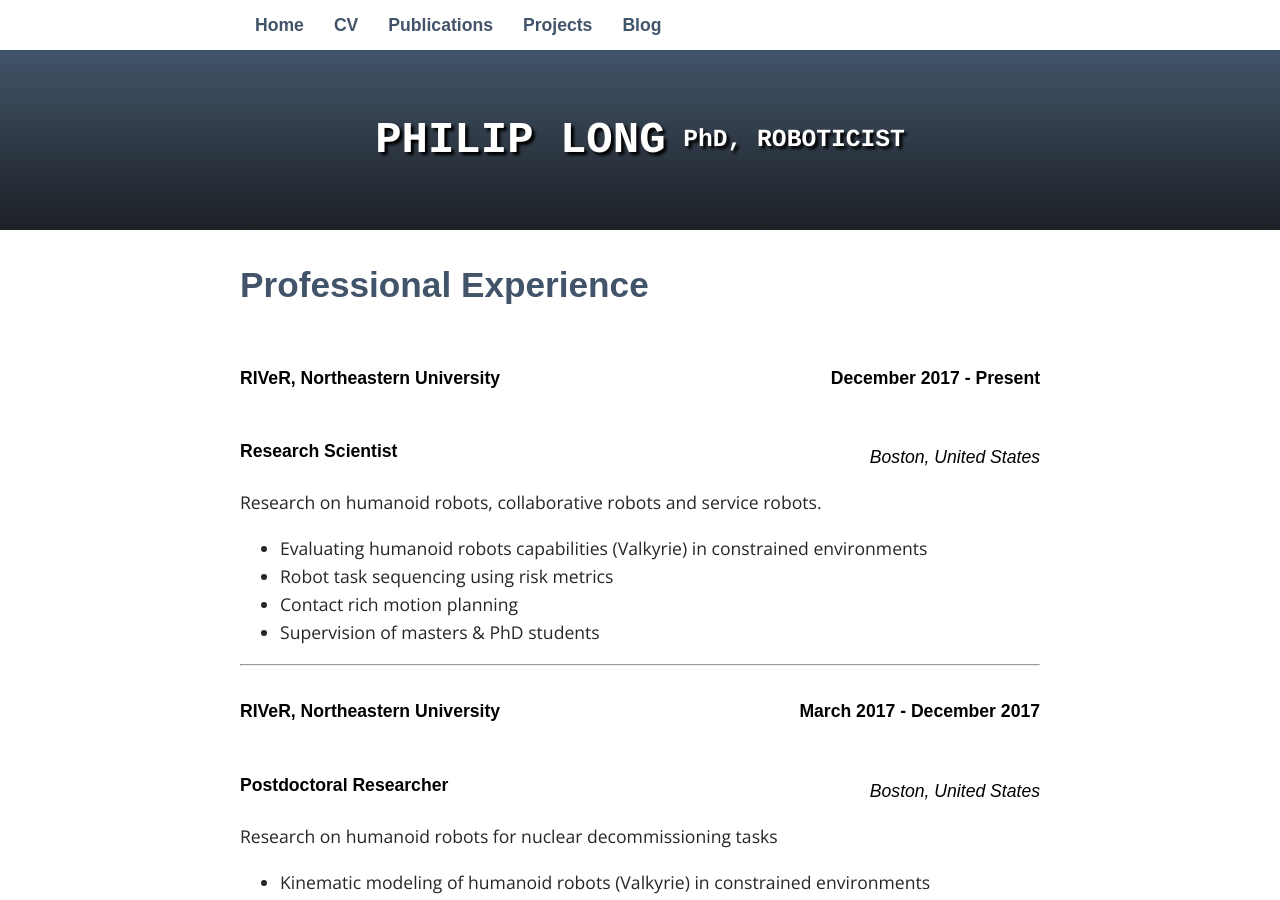
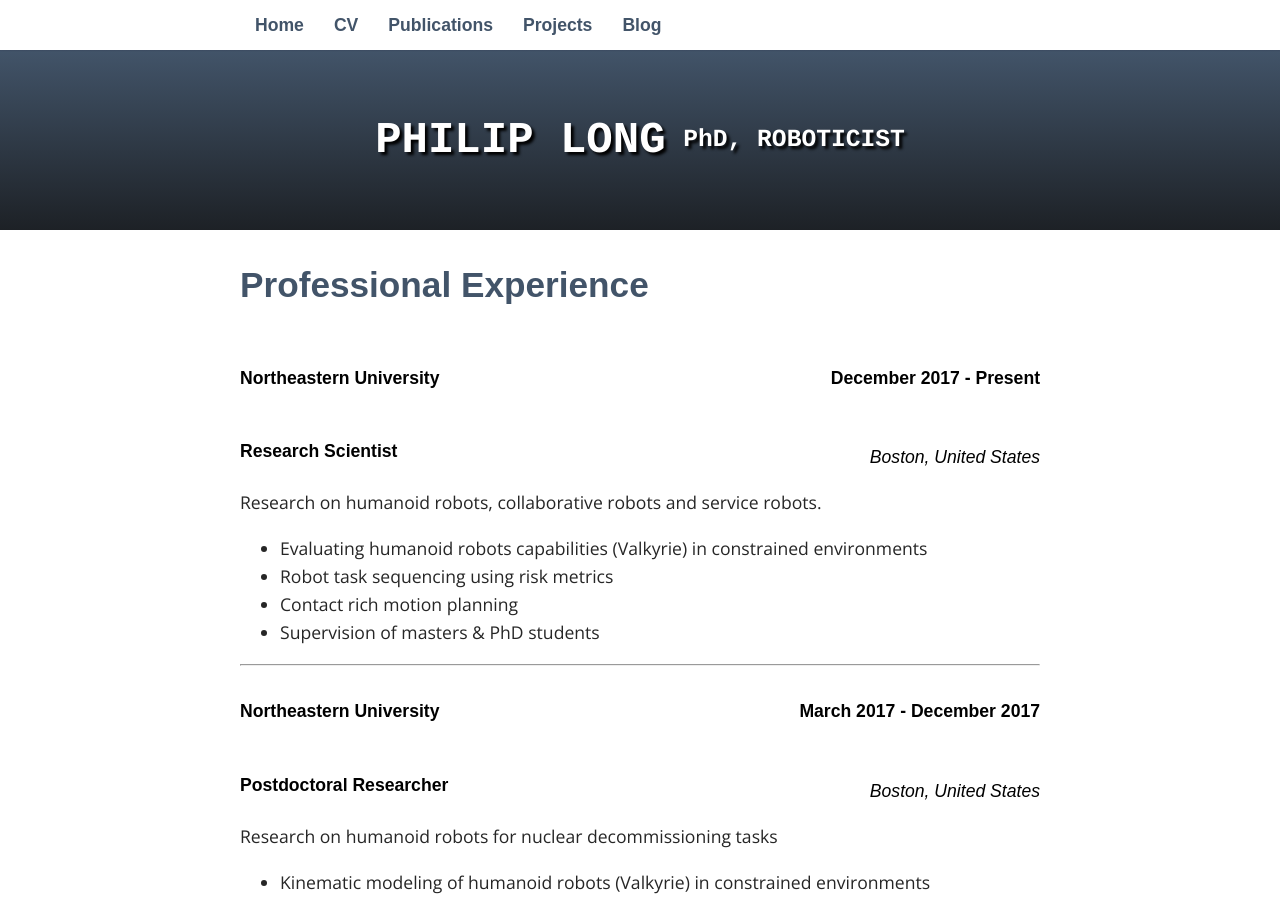
Before and after one commit to philip-long/philip-long.github.io, a Jekyll site: the page built from cv/index.html, in a window 1280 px wide and 900 px high. Built offline with Jekyll 4.4.1, drawn with Linux system fonts in a browser that asks for light colours; nearby versions of some CDN libraries; some web fonts are replaced; library files that are not in the unit come from our copies.

Commit message:
Update index.html

```diff
--- a/cv/index.html
+++ b/cv/index.html
@@ -10,7 +10,7 @@ title: CV
 
 
 	<div style="clear: both">
-    <h4 style="float: left">RIVeR, Northeastern University</h4>
+    <h4 style="float: left">Northeastern University</h4>
     <h4 style="float: right">December 2017 - Present</h4>
 </div>
 
@@ -39,7 +39,7 @@ title: CV
 
 
 <div style="clear: both">
-    <h4 style="float: left">RIVeR, Northeastern University</h4>
+    <h4 style="float: left">Northeastern University</h4>
     <h4 style="float: right">March 2017 - December 2017</h4>
 </div>
 
```
